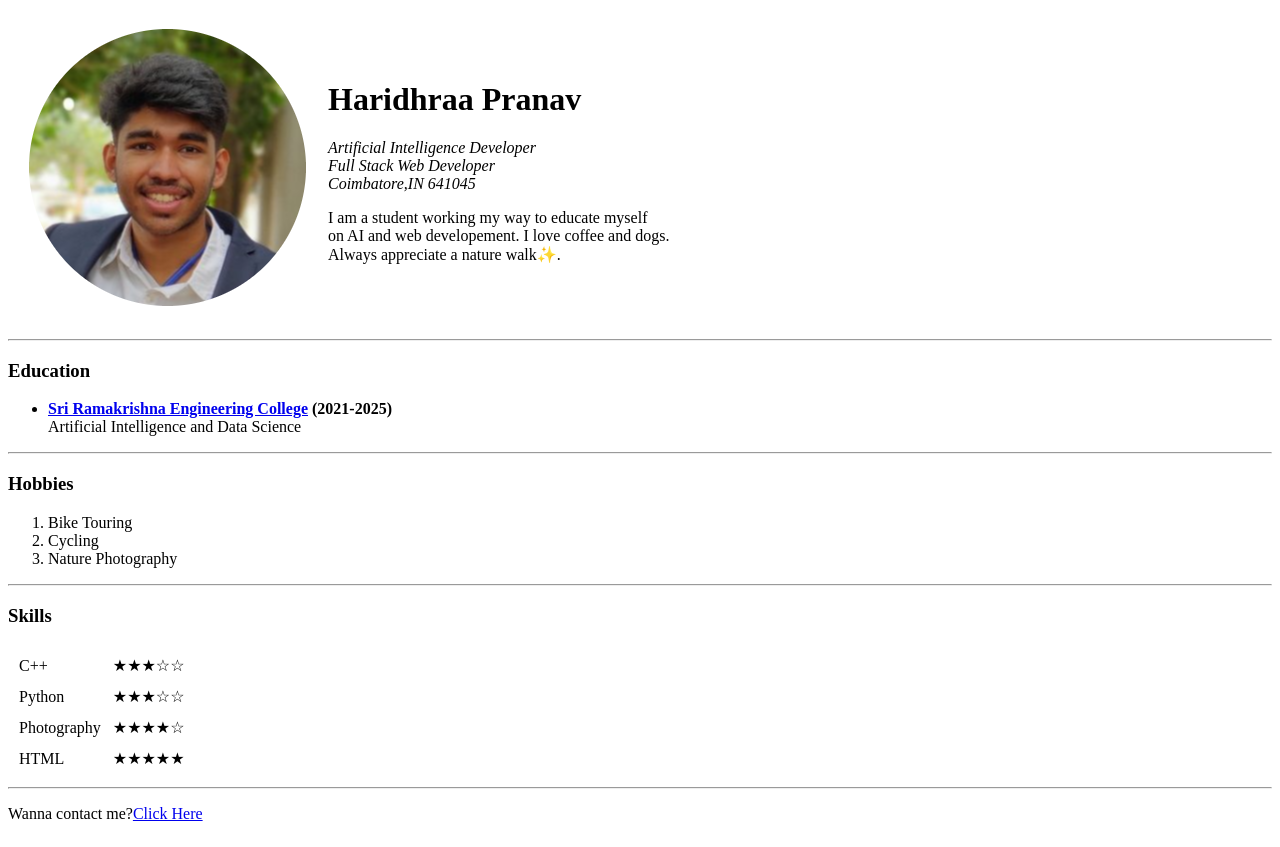
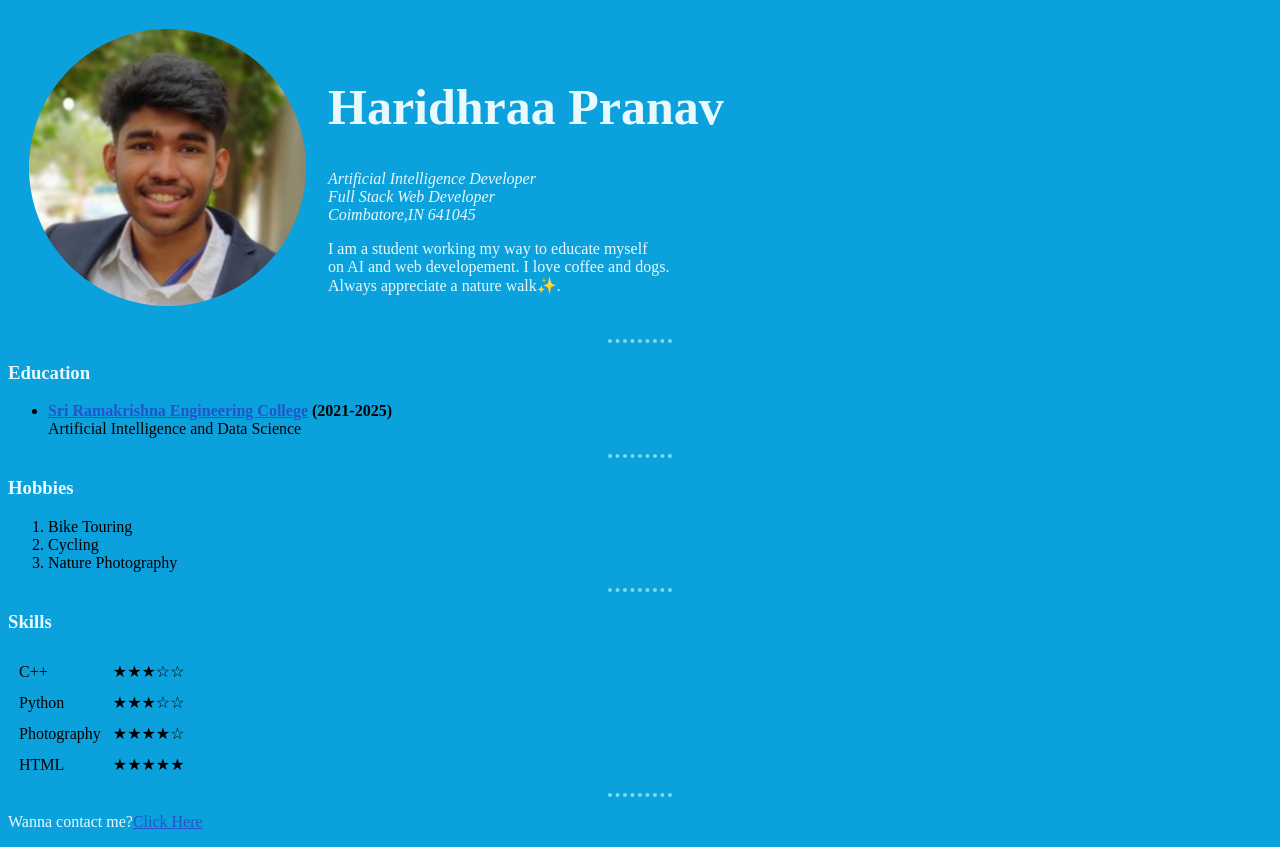
Before and after one commit to PranavJ6210/Quaters, a plain HTML site: page index.html in a window 1280 px wide. Drawn offline with Linux system fonts and the light colour scheme.

Commit message:
Add updated Webpage files

```diff
--- /dev/null
+++ b/css/styles.css
@@ -0,0 +1,43 @@
+body {
+  background-color: #0AA1DD;
+  font-family: Bahnschrift SemiBold;
+}
+
+hr {
+  background-color: #0AA1DD;
+  border-style: dotted none none;
+  border-color: #79DAE8;
+  border-width: 4px;
+  height: 0;
+  width: 5%;
+}
+
+h1 {
+  color: #E8F9FD;
+  font-family: Freestyle Script;
+  font-size: 50px;
+}
+
+h2 {
+  color: #E8F9FD;
+  font-family: Bahnschrift;
+}
+
+h3 {
+  color: #E8F9FD;
+  font-family: Bahnschrift;
+}
+
+a {
+  color: #2155CD;
+}
+
+p {
+  font-family: Bahnschrift SemiBold;
+  color: #E8F9FD;
+}
+
+p2 {
+  font-family: Bahnschrift SemiBold;
+  color: #E8F9FD;
+}
--- a/index.html
+++ b/index.html
@@ -4,20 +4,25 @@
  <head>
    <meta charset="utf-8">
    <title>💚Pranav's Personal Site</title>
+   <link rel="stylesheet" href="css/styles.css">
+
  </head>
 
  <body>
    <table cellspacing="20">
      <tr>
        <td><img src="pf.png" alt="Pranav's Profile Picture"></td>
-       <td><h1>Haridhraa Pranav</h1>
-       <p><em>Artificial Intelligence Developer
-           <br>Full Stack Web Developer
-           <br>Coimbatore,IN 641045
-         </em></p>
-       <p>I am a student working my way to educate myself
-         <br>on AI and web developement. I love coffee and dogs.
-         <br>Always appreciate a nature walk✨.</p></td>
+       <td>
+         <h1>Haridhraa Pranav</h1>
+         <p><em>Artificial Intelligence Developer
+             <br>Full Stack Web Developer
+             <br>Coimbatore,IN 641045
+           </em></p>
+         <p2>I am a student working my way to educate myself
+           <br>on AI and web developement. I love coffee and dogs.
+           <br>Always appreciate a nature walk✨.
+         </p2>
+       </td>
      </tr>
    </table>
    <hr>
@@ -39,7 +44,7 @@
    </ol>
    <hr>
    <h3>Skills</h3>
-   <table  cellspacing="10">
+   <table cellspacing="10">
      <tr>
        <td>C++</td>
        <td>★★★☆☆</td>
```
Also changed, not shown: contactdetails.html (+1 -0 lines).
